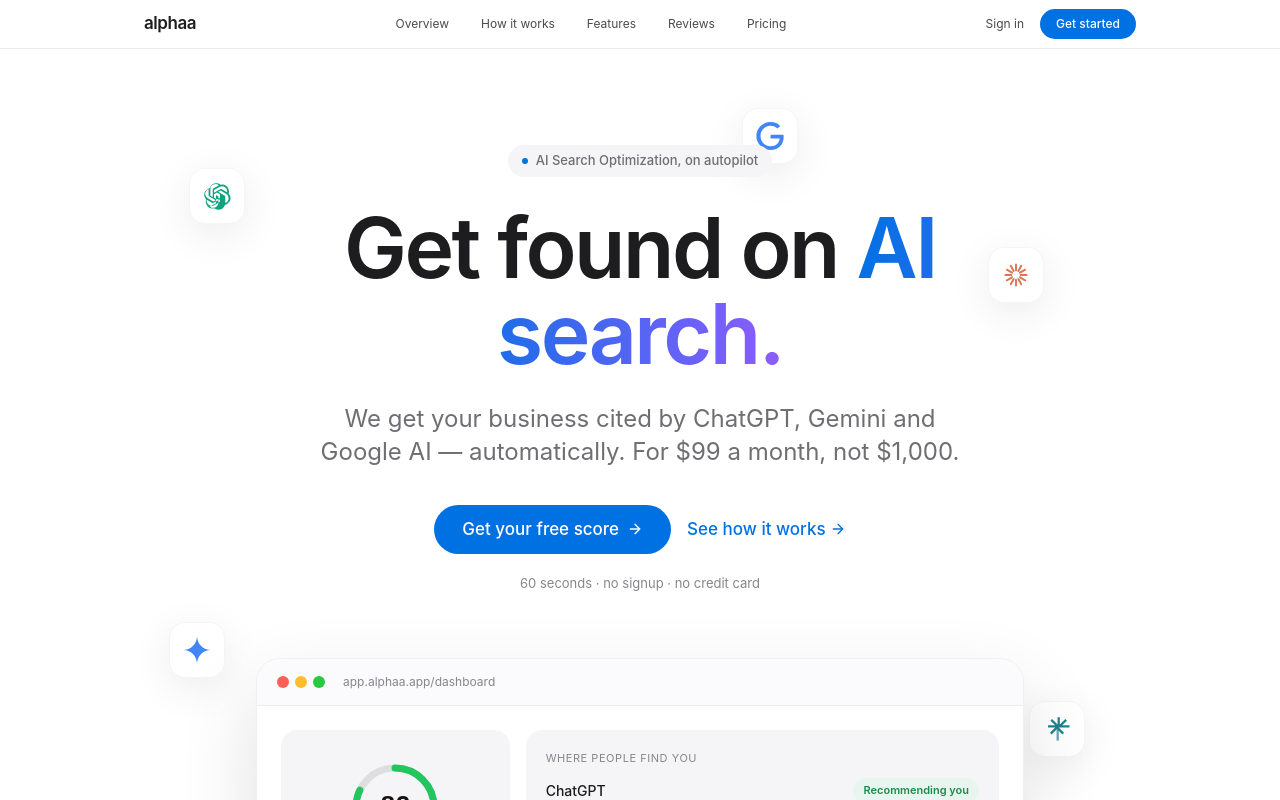
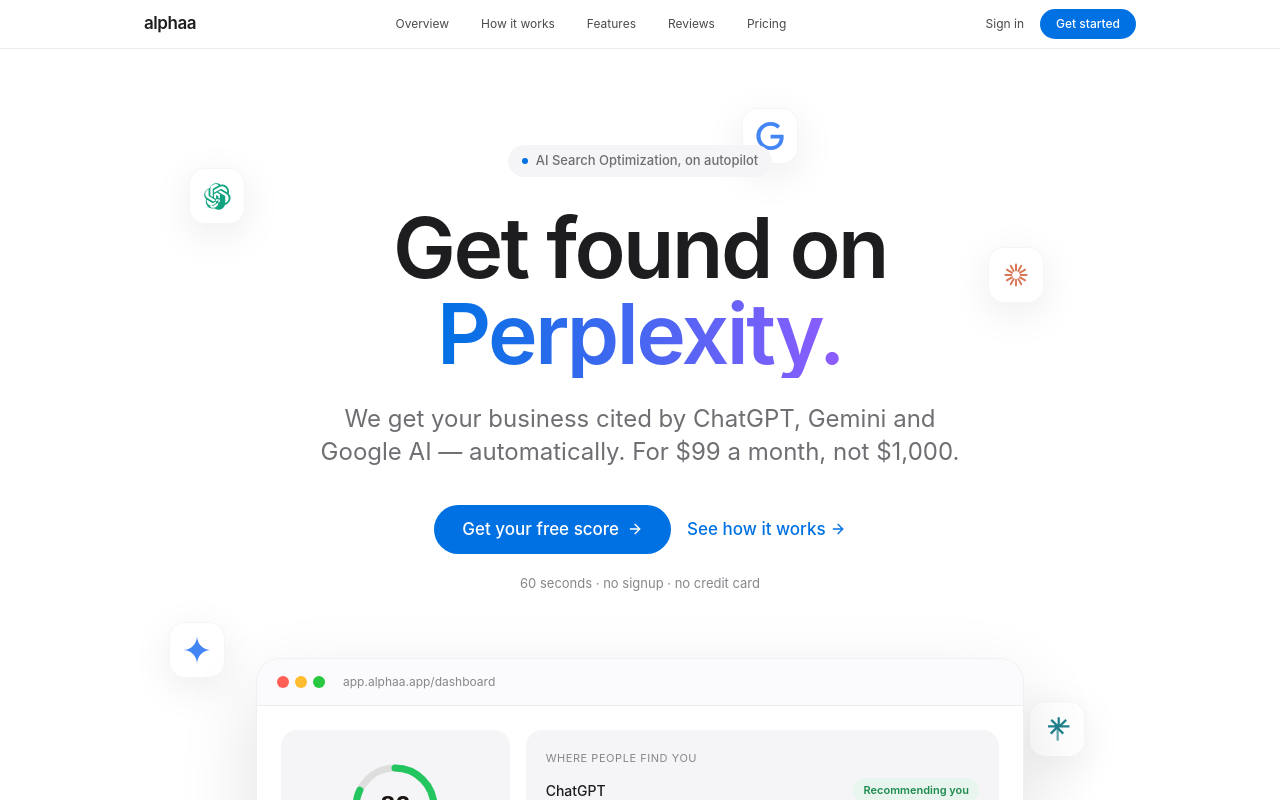
Before and after one commit to varunsharma014-commits/alphaa, a Next.js app: page /new-home-page in a window 1280 px wide. Shown: the top 800 px of the page. Built offline with nearby package versions, Linux system fonts and the light colour scheme; no server answers.

Commit message:
Rotate hero headline word (ChatGPT/Gemini/Claude/Perplexity) on new-home-page
Co-Authored-By: Claude Sonnet 5 <noreply@anthropic.com>

```diff
--- a/src/app/(newhome)/new-home-page/page.tsx
+++ b/src/app/(newhome)/new-home-page/page.tsx
@@ -1,6 +1,6 @@
 "use client"
 
-import { useEffect } from "react"
+import { useEffect, useState } from "react"
 import Image from "next/image"
 import Link from "next/link"
 import {
@@ -129,13 +129,27 @@ const CSS = `
 .nh-marquee:hover { animation-play-state: paused; }
 .nh-reveal { opacity: 0; transform: translateY(28px); transition: opacity .7s cubic-bezier(.16,1,.3,1), transform .7s cubic-bezier(.16,1,.3,1); }
 .nh-reveal.nh-in { opacity: 1; transform: none; }
+@keyframes nhWordIn { from { opacity: 0; transform: translateY(.28em); } to { opacity: 1; transform: none; } }
+.nh-word { display: inline-block; animation: nhWordIn .5s cubic-bezier(.16,1,.3,1); }
 @media (prefers-reduced-motion: reduce) {
   .nh-float, .nh-marquee { animation: none; }
+  .nh-word { animation: none; }
   .nh-reveal { opacity: 1; transform: none; transition: none; }
 }
 `
 
+const HERO_WORDS = ["ChatGPT", "Gemini", "Claude", "Perplexity"]
+
 export default function NewHomePage() {
+  const [wordIndex, setWordIndex] = useState(0)
+
+  useEffect(() => {
+    const interval = setInterval(() => {
+      setWordIndex((i) => (i + 1) % HERO_WORDS.length)
+    }, 2200)
+    return () => clearInterval(interval)
+  }, [])
+
   useEffect(() => {
     const els = Array.from(document.querySelectorAll<HTMLElement>("[data-reveal]"))
     const io = new IntersectionObserver(
@@ -182,7 +196,12 @@ export default function NewHomePage() {
             </div>
             <h1 className="text-[44px] sm:text-[72px] lg:text-[84px] font-semibold leading-[1.03] tracking-[-0.03em] text-[#1d1d1f] max-w-4xl mx-auto">
               Get found on{" "}
-              <span className="bg-gradient-to-r from-[#0071e3] to-[#8e5cff] bg-clip-text text-transparent">AI search.</span>
+              <span
+                key={HERO_WORDS[wordIndex]}
+                className="nh-word bg-gradient-to-r from-[#0071e3] to-[#8e5cff] bg-clip-text text-transparent"
+              >
+                {HERO_WORDS[wordIndex]}.
+              </span>
             </h1>
             <p className="text-[19px] sm:text-[24px] leading-[1.4] text-[#6e6e73] max-w-2xl mx-auto mt-6">
               We get your business cited by ChatGPT, Gemini and Google AI — automatically. For $99 a month, not $1,000.
```
